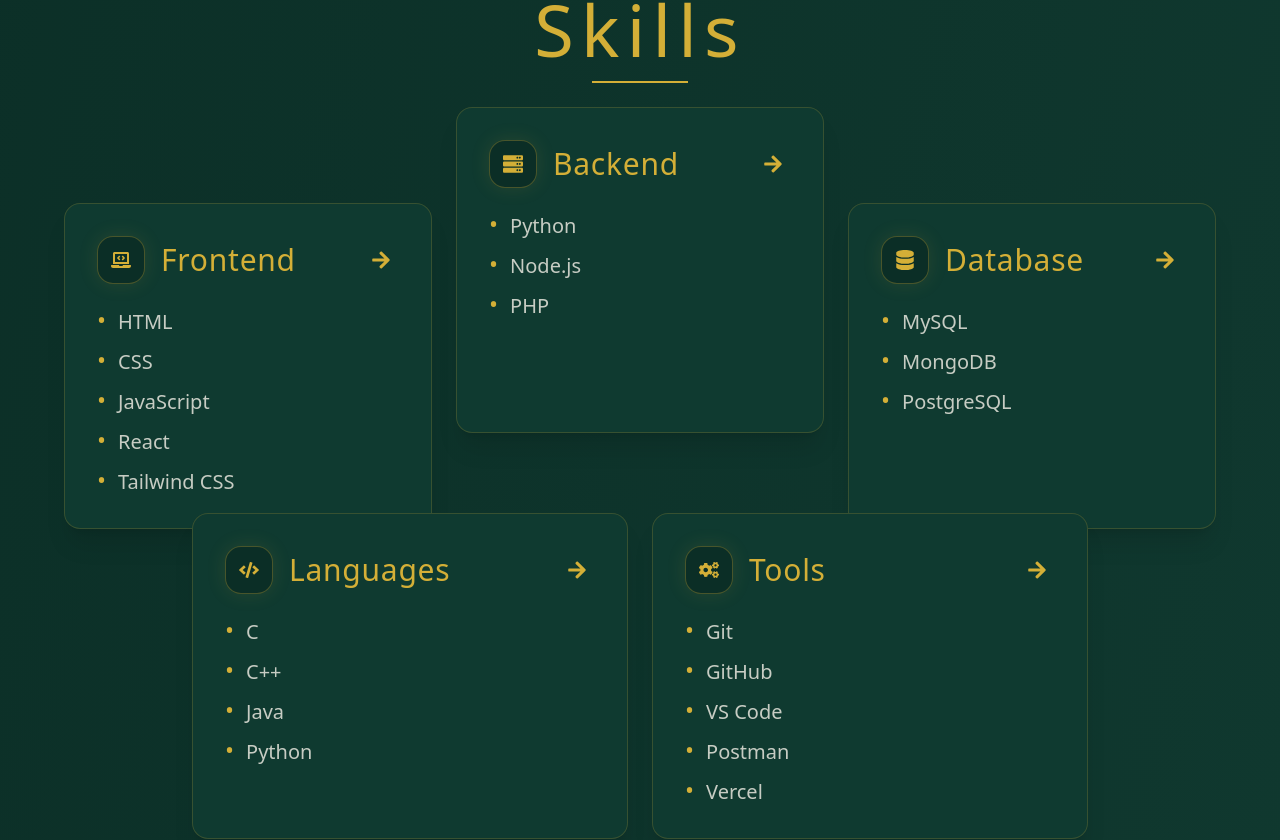
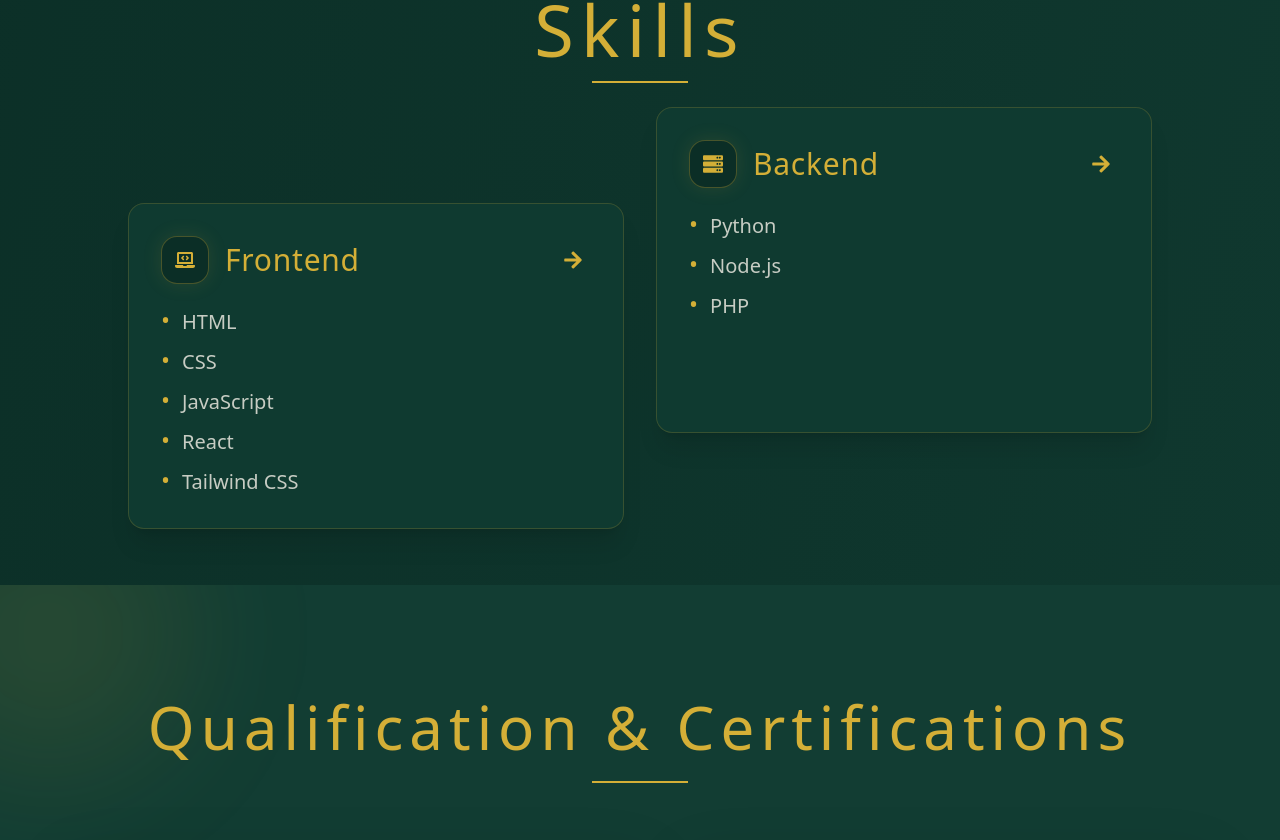
Before and after one commit to Vaishnavi-Ramesh-04/vaishnavi-portfolio, a React (Vite) app: page / in a window 1280 px wide. Shown: the part 1555-2395 px from the top of the page. Built offline with nearby package versions, Linux system fonts and the light colour scheme.

Commit message:
Show rotating 1-2 skill cards with arrow navigation

```diff
--- a/src/App.jsx
+++ b/src/App.jsx
@@ -1,4 +1,4 @@
-import { motion } from "framer-motion";
+import { motion, AnimatePresence } from "framer-motion";
 import { FaLinkedin, FaGithub, FaDownload, FaEnvelope, FaLaptopCode, FaServer, FaDatabase, FaCode, FaCogs, FaArrowRight, FaGraduationCap, FaCertificate } from "react-icons/fa";
 import emailjs from "@emailjs/browser";
 import { useRef, useState } from "react";
@@ -244,30 +244,15 @@
       className: "md:max-w-none md:justify-self-stretch"
     }
   ];
-  const cardRefs = useRef([]);
-  const containerRef = useRef(null);
-  const [slide, setSlide] = useState(null);
+  const [startIndex, setStartIndex] = useState(0);
+  const totalSkills = skillsData.length;
 
-  const handleNext = (index) => {
-    const total = skillsData.length;
-    const nextIndex = (index + 1) % total;
+  const handleNext = () => {
+    setStartIndex((prev) => (prev + 1) % totalSkills);
+  };
 
-    const currentEl = cardRefs.current[index];
-    const nextEl = cardRefs.current[nextIndex];
-    const containerEl = containerRef.current;
-    if (!currentEl || !nextEl || !containerEl) return;
-
-    const containerRect = containerEl.getBoundingClientRect();
-    const curRect = currentEl.getBoundingClientRect();
-    const nRect = nextEl.getBoundingClientRect();
-
-    const left = curRect.left - containerRect.left;
-    const top = curRect.top - containerRect.top;
-    const width = curRect.width;
-    const height = curRect.height;
-
-    setSlide({ from: index, to: nextIndex, left, top, width, height });
-  };
+  const firstSkill = skillsData[startIndex];
+  const secondSkill = skillsData[(startIndex + 1) % totalSkills];
 
   return (
     <section id="skills" className={sectionStyle}>
@@ -279,72 +264,59 @@
       {/* Gold Line */}
       <div className="w-24 h-[2px] bg-[#D4AF37] mx-auto mt-4 mb-16"></div>
 
-      <div ref={containerRef} className="relative mx-auto max-w-6xl">
-        <div className="grid gap-6 md:grid-cols-3 md:items-stretch">
-          {skillsData.slice(0, 3).map((skill, i) => (
-            <SkillCard
-              key={skill.title}
-              title={skill.title}
-              items={skill.items}
-              icon={skill.icon}
-              className={skill.className}
-              index={i}
-              innerRef={(el) => (cardRefs.current[i] = el)}
-              onNext={handleNext}
-            />
-          ))}
-        </div>
-
-        <div className="mt-10 grid gap-6 md:grid-cols-2 md:max-w-4xl md:mx-auto md:items-stretch">
-          {skillsData.slice(3).map((skill, idx) => {
-            const i = idx + 3;
-            return (
+      <div className="mx-auto max-w-5xl">
+        <div className="grid gap-8 md:grid-cols-2 md:items-stretch">
+          <AnimatePresence mode="wait" initial={false}>
+            <motion.div
+              key={`primary-${firstSkill.title}`}
+              initial={{ opacity: 0, x: 35 }}
+              animate={{ opacity: 1, x: 0 }}
+              exit={{ opacity: 0, x: -35 }}
+              transition={{ duration: 0.35, ease: "easeOut" }}
+            >
               <SkillCard
-                key={skill.title}
-                title={skill.title}
-                items={skill.items}
-                icon={skill.icon}
-                className={skill.className}
-                index={i}
-                innerRef={(el) => (cardRefs.current[i] = el)}
+                title={firstSkill.title}
+                items={firstSkill.items}
+                icon={firstSkill.icon}
+                className={firstSkill.className}
                 onNext={handleNext}
               />
-            );
-          })}
+            </motion.div>
+          </AnimatePresence>
+
+          <AnimatePresence mode="wait" initial={false}>
+            <motion.div
+              key={`secondary-${secondSkill.title}`}
+              initial={{ opacity: 0, x: 35 }}
+              animate={{ opacity: 1, x: 0 }}
+              exit={{ opacity: 0, x: -35 }}
+              transition={{ duration: 0.35, ease: "easeOut" }}
+              className="hidden md:block"
+            >
+              <SkillCard
+                title={secondSkill.title}
+                items={secondSkill.items}
+                icon={secondSkill.icon}
+                className={secondSkill.className}
+                onNext={handleNext}
+              />
+            </motion.div>
+          </AnimatePresence>
         </div>
       </div>
-      {slide ? (
-        <motion.div
-          className="absolute z-50 overflow-hidden"
-          style={{ left: slide.left, top: slide.top, width: slide.width * 2, height: slide.height }}
-          initial={{ x: 0 }}
-          animate={{ x: -slide.width }}
-          transition={{ duration: 0.6, ease: 'easeOut' }}
-          onAnimationComplete={() => setSlide(null)}
-        >
-          <div style={{ width: slide.width * 2, height: slide.height, display: 'flex' }}>
-            <div style={{ width: slide.width, height: slide.height }}>
-              <SkillCard preview title={skillsData[slide.from].title} items={skillsData[slide.from].items} icon={skillsData[slide.from].icon} className={skillsData[slide.from].className} />
-            </div>
-            <div style={{ width: slide.width, height: slide.height }}>
-              <SkillCard preview title={skillsData[slide.to].title} items={skillsData[slide.to].items} icon={skillsData[slide.to].icon} className={skillsData[slide.to].className} />
-            </div>
-          </div>
-        </motion.div>
-      ) : null}
     </section>
   );
 }
 
 
-function SkillCard({ title, items, icon: Icon, className = "", index = 0, innerRef = null, onNext = null, preview = false }) {
+function SkillCard({ title, items, icon: Icon, className = "", onNext = null }) {
   const [isMoving, setIsMoving] = useState(false);
   const moveTimerRef = useRef(null);
 
   const handleArrowClick = () => {
     setIsMoving(true);
 
-    if (typeof onNext === 'function') onNext(index);
+    if (typeof onNext === "function") onNext();
 
     if (moveTimerRef.current) {
       window.clearTimeout(moveTimerRef.current);
@@ -355,30 +327,8 @@
     }, 380);
   };
 
-  if (preview) {
-    return (
-      <div className={`${cardStyle} h-full min-h-[20rem] ${className}`}>
-        <div className="mb-6 flex items-center gap-4">
-          <div className="flex h-12 w-12 items-center justify-center rounded-2xl border border-[#D4AF37]/30 bg-[#0B2E26] text-[#D4AF37] shadow-[0_0_20px_rgba(212,175,55,0.12)]">
-            <Icon className="text-xl" />
-          </div>
-          <h3 className="text-2xl md:text-3xl tracking-wide text-[#D4AF37]">{title}</h3>
-        </div>
-        <ul className="space-y-3">
-          {items.map((item) => (
-            <li key={item} className="flex items-start gap-3 text-lg md:text-xl text-[#F5F1E8]/80">
-              <span className="text-[#D4AF37] text-2xl leading-none">•</span>
-              <span>{item}</span>
-            </li>
-          ))}
-        </ul>
-      </div>
-    );
-  }
-
   return (
     <motion.div
-      ref={innerRef}
       className={`${cardStyle} h-full min-h-[20rem] ${className}`}
       initial={{ opacity: 0, y: 24 }}
       whileInView={{ opacity: 1, y: 0 }}
```
